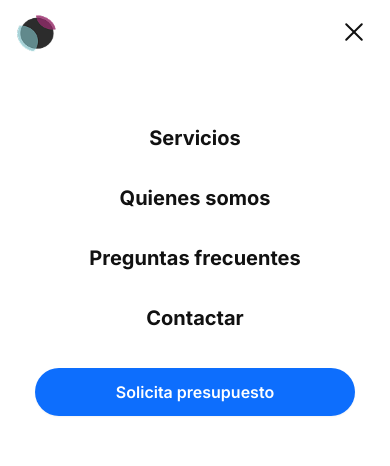
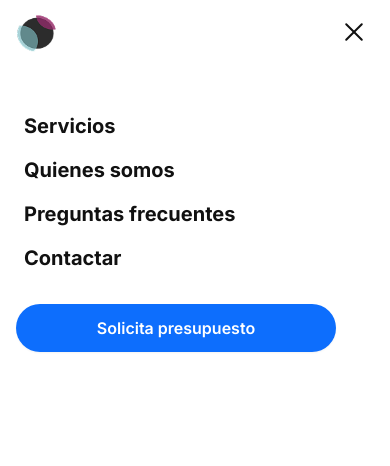
Before and after one commit to sebasw3b/mh-grafica, a React (Vite) app: page / in a window 390 px wide. Both pictures are taken after a click on the button 357 px from the left and 32 px from the top of the page. Shown: the top 466 px of the page. Built offline with nearby package versions, Linux system fonts and the light colour scheme.

Commit message:
Header styles updated

```diff
--- a/src/components/header.tsx
+++ b/src/components/header.tsx
@@ -122,7 +122,7 @@ const MobileMenu = ({
           exit={{ opacity: 0, y: -20 }}
           transition={{ duration: 0.3 }}
         >
-          <div className="flex flex-col items-center gap-2 text-xl mt-12">
+          <div className="flex flex-col justify-between gap-4 text-xl mt-12">
             {items.map((item, index) => (
               <motion.div
                 key={item.label}
@@ -134,7 +134,7 @@ const MobileMenu = ({
                 <a
                   href={item.href}
                   onClick={onClose}
-                  className="block w-full text-center px-4 py-3 tracking-normal font-bold hover:text-accent transition-colors duration-200 text-xl font-secondary"
+                  className="block w-full text-left px-2 tracking-normal font-bold hover:text-accent transition-colors duration-200 text-xl font-secondary"
                 >
                   {item.label}
                 </a>
@@ -146,7 +146,7 @@ const MobileMenu = ({
               transition={{ delay: 0.1 + items.length * 0.1 }}
               className="w-full max-w-xs mt-4"
             >
-              <Button className="w-full text-base rounded-full font-semibold" size="lg" onClick={onClose}>
+              <Button className="w-full text-base" size="lg" onClick={onClose}>
                 Solicita presupuesto
               </Button>
             </motion.div>
```
